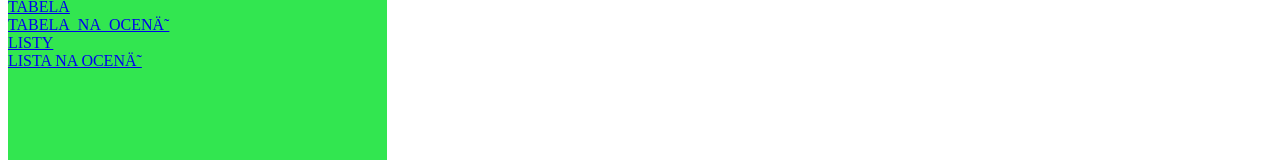
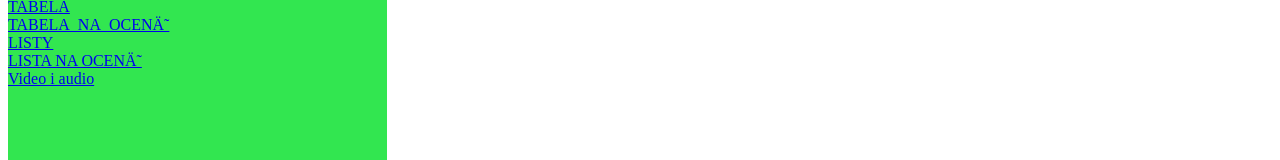
Before and after one commit to stasiakw/stasiakw.github.io, a plain HTML site: page index.html in a window 1280 px wide. Shown: the part 222-382 px from the top of the page. Drawn offline with Linux system fonts and the light colour scheme.

Commit message:
Update index.html

```diff
--- a/index.html
+++ b/index.html
@@ -19,6 +19,7 @@
         <a href="tabela_na_ocene.html"> TABELA_NA_OCENĘ</a> <br/>
         <a href="listy.html"> LISTY </a> <br/>
         <a href="lista_na_ocene.html"> LISTA NA OCENĘ </a> <br/>
+        <a href="video i audio.html"> Video i audio </a> </br>
 </div>
   <div style="float:right;width:70%">
     <h3> W tym miejscu znajduje się treść strony</h3>
```
